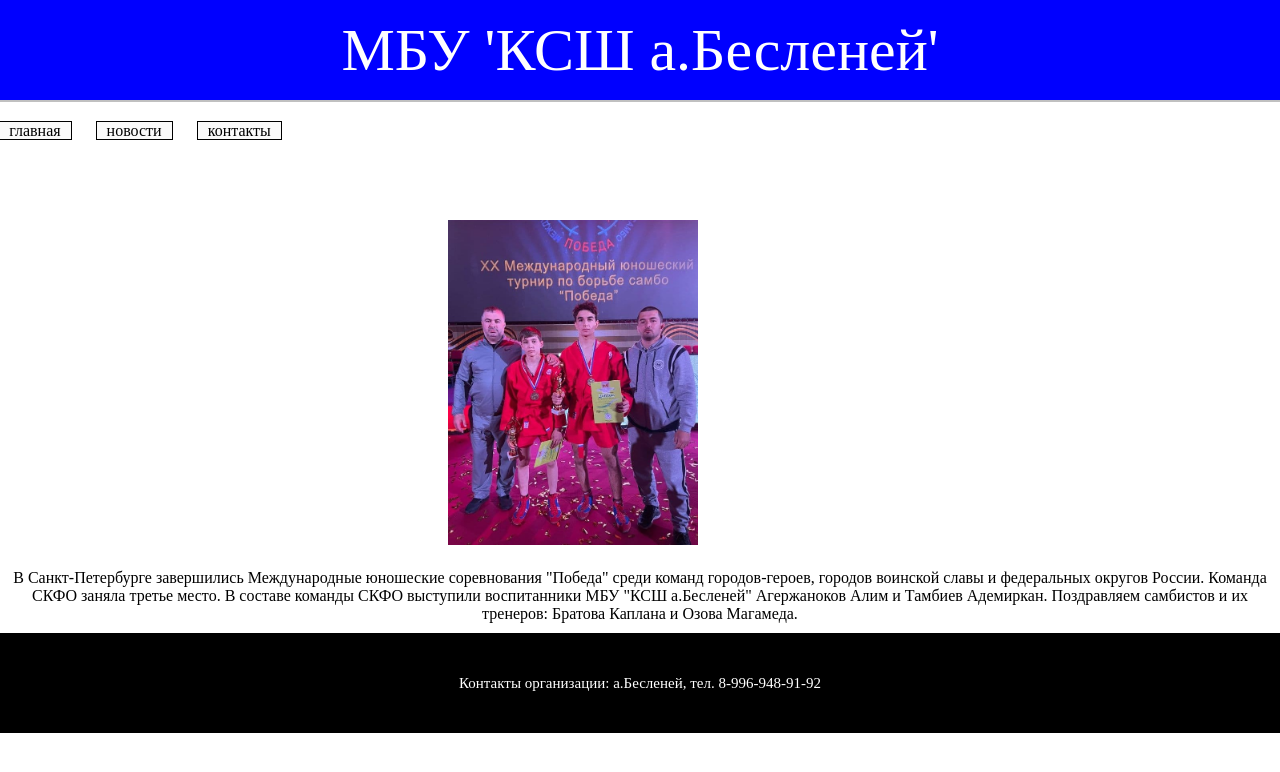
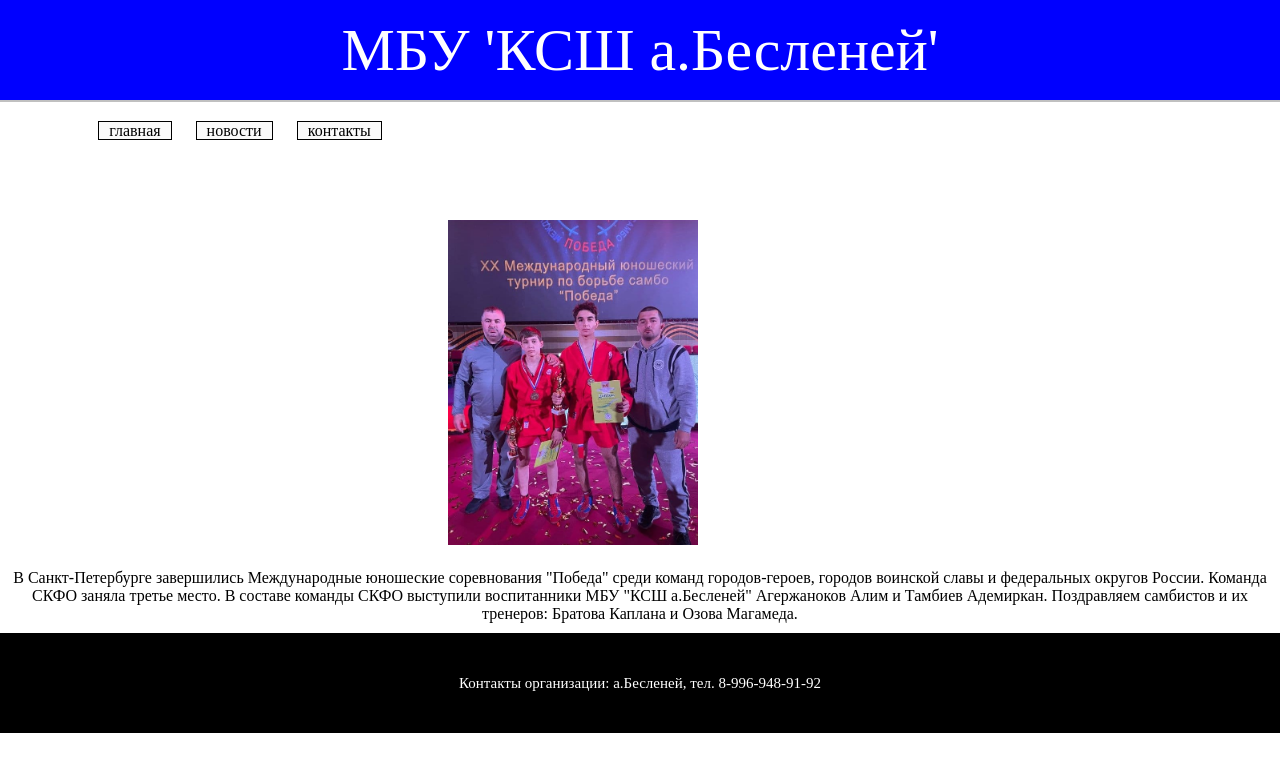
Before and after one commit to jiba91/simple, a plain HTML site: page index.html in a window 1280 px wide. Drawn offline with Linux system fonts and the light colour scheme.

Commit message:
Update main.css

```diff
--- a/css/main.css
+++ b/css/main.css
@@ -25,7 +25,7 @@
   text-align: center;
   margin-bottom: 0px;
   position: relative;
-  left:-500px;
+  left:-400px;
   top:-80px;
 }
 #nav li {
```
